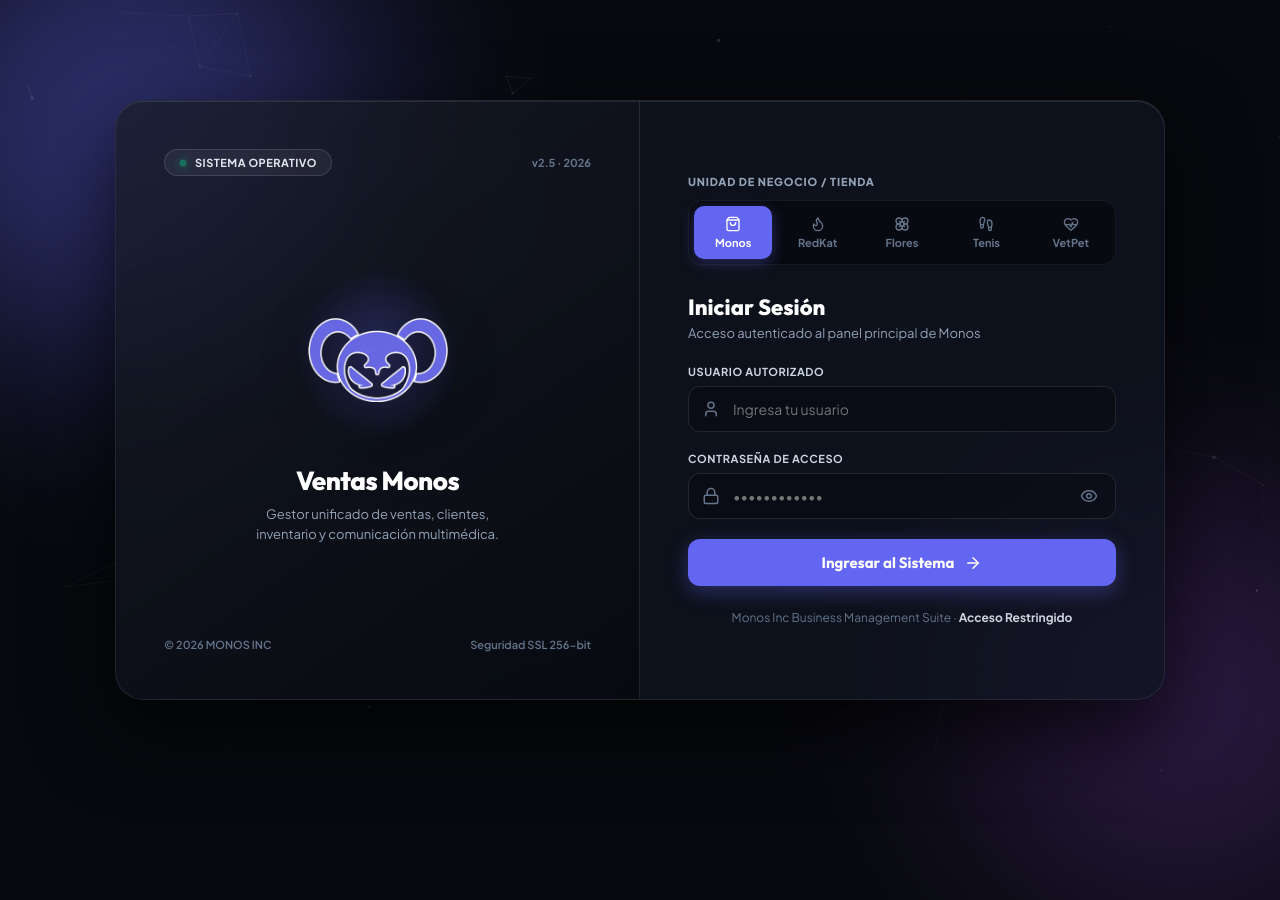
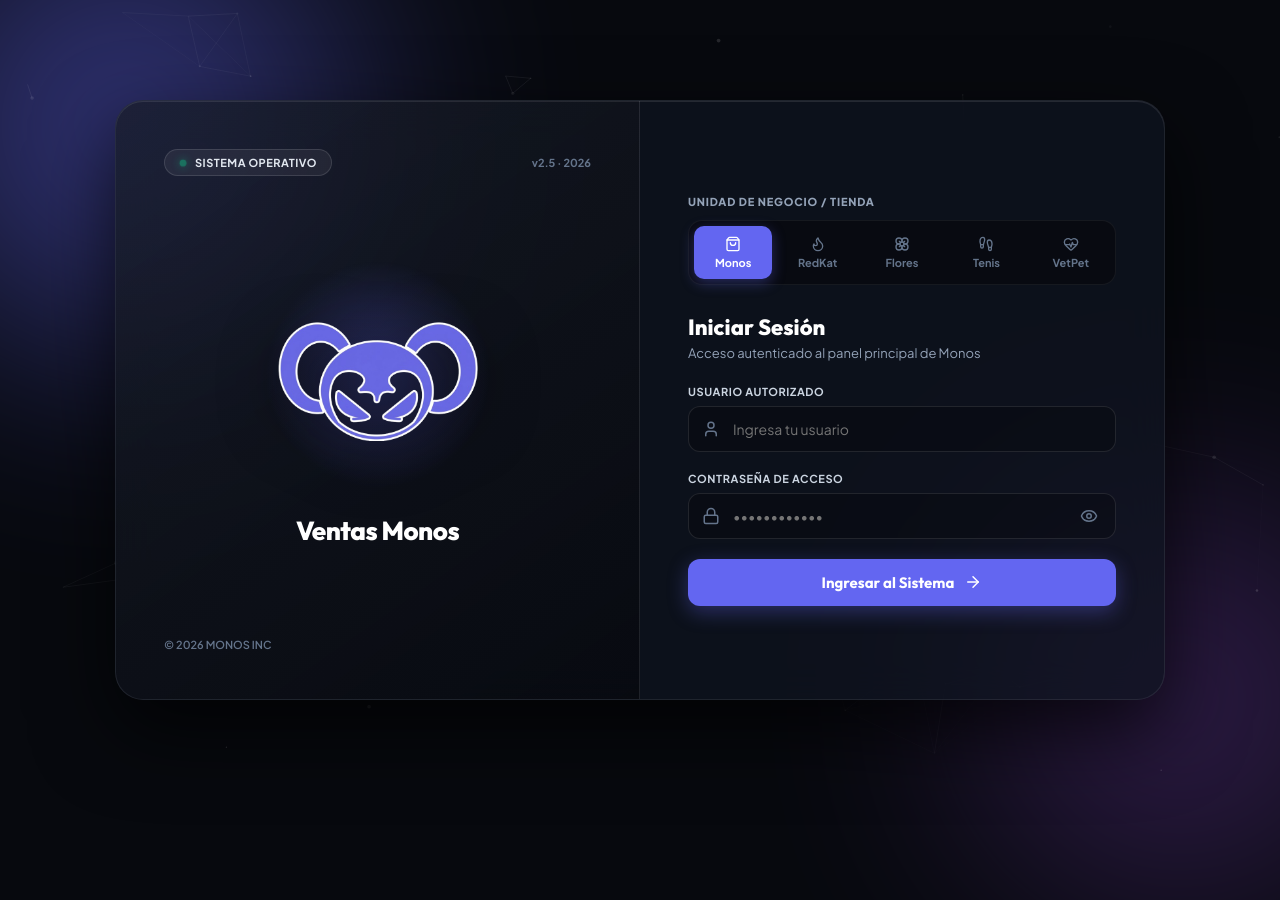
Before and after one commit to kenny2506/MONOS, a website: page public/login.html in a window 1280 px wide. Shown: the top 900 px of the page. Drawn offline with nearby package versions, Linux system fonts and the light colour scheme.

Commit message:
UI: Eliminar textos innecesarios del login y agrandar logos

```diff
--- a/public/login.html
+++ b/public/login.html
@@ -188,8 +188,8 @@
         }
 
         .logo-glow-ring {
-            width: 170px;
-            height: 170px;
+            width: 230px;
+            height: 230px;
             border-radius: 50%;
             display: flex;
             align-items: center;
@@ -201,10 +201,10 @@
         }
 
         .brand-logo-img {
-            max-width: 140px;
-            max-height: 140px;
+            max-width: 200px;
+            max-height: 200px;
             object-fit: contain;
-            filter: drop-shadow(0 12px 24px rgba(0, 0, 0, 0.4));
+            filter: drop-shadow(0 14px 28px rgba(0, 0, 0, 0.5));
             transition: all 0.5s cubic-bezier(0.34, 1.56, 0.64, 1);
         }
 
@@ -451,17 +451,6 @@
         .btn-login:active {
             transform: translateY(0);
         }
-
-        .form-footer-note {
-            margin-top: 24px;
-            text-align: center;
-            font-size: 12px;
-            color: #64748b;
-        }
-
-        .form-footer-note strong {
-            color: #cbd5e1;
-        }
     </style>
 </head>
 
@@ -487,13 +476,10 @@
                     <img src="/Logo.png" alt="Logo de Tienda" id="brandLogo" class="brand-logo-img">
                 </div>
                 <h1 class="brand-title" id="brandTitle">Ventas Monos</h1>
-                <p class="brand-subtitle" id="brandSubtitle">Gestor unificado de ventas, clientes, inventario y
-                    comunicación multimédica.</p>
             </div>
 
             <div class="brand-footer">
                 <span>© 2026 MONOS INC</span>
-                <span>Seguridad SSL 256-bit</span>
             </div>
         </div>
 
@@ -564,10 +550,6 @@
                     <i data-lucide="arrow-right" style="width:18px; height:18px;"></i>
                 </button>
             </form>
-
-            <div class="form-footer-note">
-                Monos Inc Business Management Suite · <strong>Acceso Restringido</strong>
-            </div>
         </div>
     </div>
 
@@ -576,7 +558,7 @@
         const STORE_CONFIGS = {
             monos: {
                 title: 'Ventas Monos',
-                subtitle: 'Gestor unificado de ventas, clientes, inventario y comunicación multimédica.',
+                subtitle: '',
                 logo: '/Logo.png',
                 color: '#6366f1',
                 glow: 'rgba(99, 102, 241, 0.35)',
@@ -584,7 +566,7 @@
             },
             redkat: {
                 title: 'Ventas RedKat',
-                subtitle: 'Plataforma especializada para vinilos, diseño y personalización de prendas.',
+                subtitle: '',
                 logo: '/logo_vinilos.png',
                 color: '#ef4444',
                 glow: 'rgba(239, 68, 68, 0.35)',
@@ -592,7 +574,7 @@
             },
             flores: {
                 title: 'Ventas Flores',
-                subtitle: 'Gestión integral de arreglos, pedidos especiales y despachos florales.',
+                subtitle: '',
                 logo: '/logo_flores.png',
                 color: '#f43f5e',
                 glow: 'rgba(244, 63, 94, 0.35)',
@@ -600,7 +582,7 @@
             },
             tenis: {
                 title: 'Ventas Tenis',
-                subtitle: 'Catálogo deportivo, calzado exclusivo y control de despacho.',
+                subtitle: '',
                 logo: '/logo_tenis.png',
                 color: '#0284c7',
                 glow: 'rgba(2, 132, 199, 0.35)',
@@ -608,7 +590,7 @@
             },
             vetpet: {
                 title: 'VetPet Veterinaria',
-                subtitle: 'Sistema de atención médica veterinaria, servicios y accesorios para mascotas.',
+                subtitle: '',
                 logo: '/logo_vetpet.svg',
                 color: '#10b981',
                 glow: 'rgba(16, 185, 129, 0.35)',
@@ -639,7 +621,8 @@
 
             // Update branding text & elements
             document.getElementById('brandTitle').textContent = cfg.title;
-            document.getElementById('brandSubtitle').textContent = cfg.subtitle;
+            const subTitleEl = document.getElementById('brandSubtitle');
+            if (subTitleEl) subTitleEl.textContent = cfg.subtitle || '';
             document.getElementById('formSubhead').textContent = cfg.subhead;
 
             const logoImg = document.getElementById('brandLogo');
```
Also changed, not shown: public/login/index.html (+12 -29 lines), views/login.html (+12 -18 lines).
